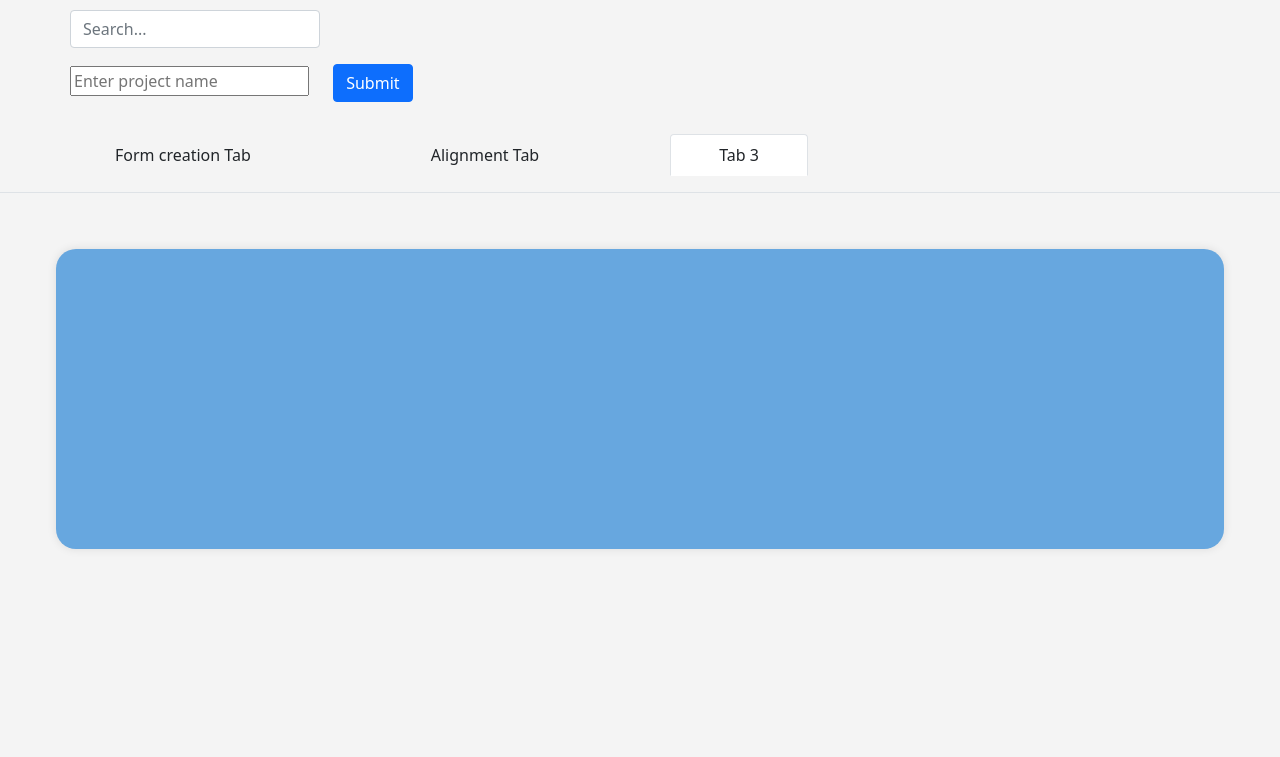
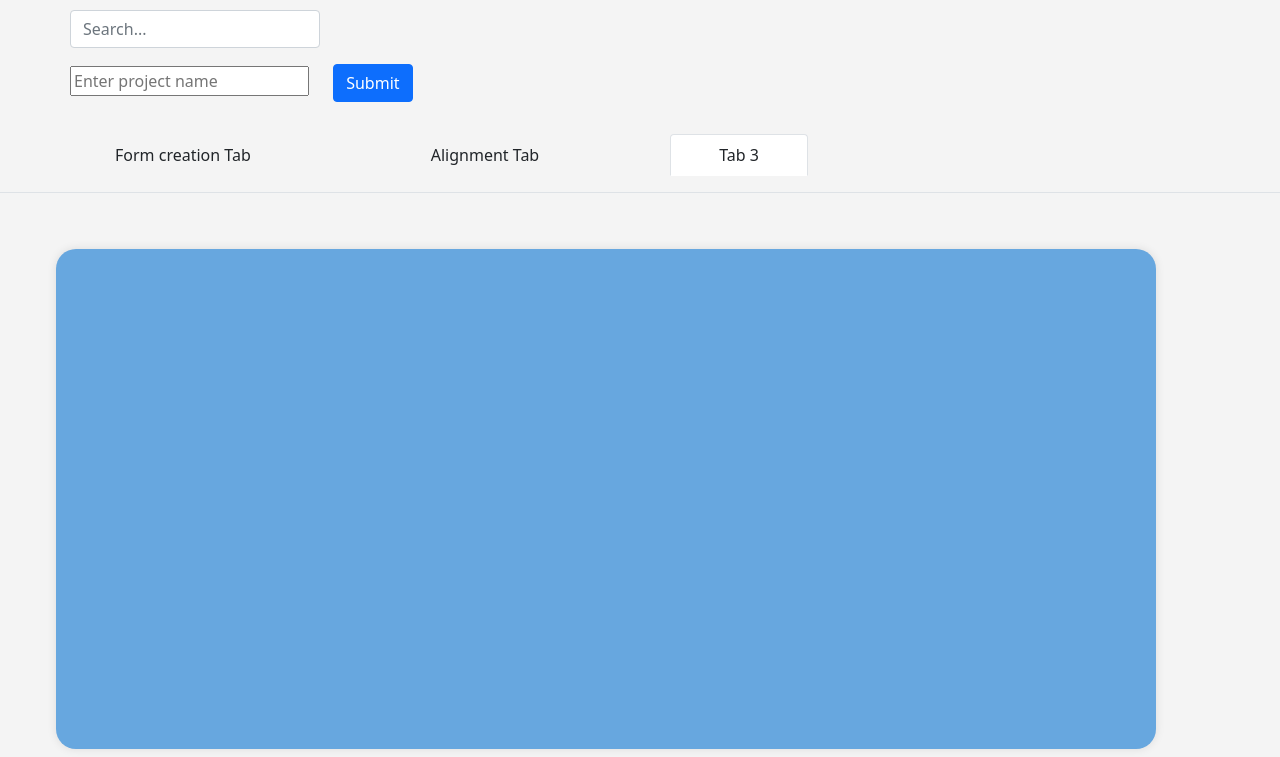
Before and after one commit to Jagan6923/Grid-Five-Input, a Django app: page / in a window 1280 px wide, after a click on "Tab 3". Shown: the part 56-813 px from the top of the page. Before the commit the page ends 605 px from the top, so only its background shows below. Run offline with Django 5.2, Linux system fonts and the light colour scheme.

Commit message:
modified

```diff
--- a/formapp/templates/index.html
+++ b/formapp/templates/index.html
@@ -59,12 +59,12 @@
 
     .draggable {
       cursor: grab;
-      /* Change cursor to grab to indicate draggable */
+
     }
 
     .dragging {
       opacity: 0.5;
-      /* Reduce opacity of dragged element */
+
     }
 
     #projectbutton {
@@ -89,6 +89,7 @@
       <a class="navbar-brand" href="#">Web components</a>
     </div>
   </nav>
+  <div>
     <form id="projectForm" class="mb-3">
       <input id="searchInput" type="text" class="form-control mb-3 " placeholder="Search...">
       <input type="text" id="projectName" placeholder="Enter project name">
@@ -96,6 +97,7 @@
       <span id="successMessage" class="bg-success"></span>
       <span id="errorMessage" class="bg-danger"></span>
     </form>
+  </div>
   <div class="text-white">
     <ul class="nav nav-tabs">
       <li class="nav-item">
@@ -182,7 +184,7 @@
       <div class="tab-pane fade" id="tabContent2">
         <div class="grid" id="emptyGrid"></div>
       </div>
-      <div class="tab-pane fade" id="tabContent3" style="height: 300px;"></div>
+      <div class="tab-pane fade" id="tabContent3" style="height: 500px;width: 1100px;"></div>
     </div>
   </div>
 
@@ -401,15 +403,12 @@
           var formName = $(this).find('input[id$="-name"]').val();
           var redirectPath = $(this).find('input[id$="-redirect"]').val();
           var formHtml = '';
-
-          var labelHtml = `<div style="margin-bottom: 15px;" class="label label-large">${formName} ${redirectPath}</div>`;
+          var labelHtml = `<div style="margin-bottom: 15px;" class="label label-large">${formName} </div>`;
           formHtml += labelHtml;
 
           $(this).find('.dynamic-field').each(function () {
             var fieldName = $(this).find('input[type="text"]').val();
-
             var selectedOption = $(this).find('select option:selected').text();
-
             formHtml += `<div style="margin-bottom: 15px;">${fieldName}</div>`;
             formHtml += `<input type="text" class="form-control" value="${selectedOption}" placeholder="Selected Value" style="margin-bottom: 15px;">`;
           });
--- a/main.html
+++ b/main.html
@@ -151,9 +151,6 @@
             </div>
         </div>
     </div>
-
-
-
     <script src="https://cdn.jsdelivr.net/npm/bootstrap@5.3.0/dist/js/bootstrap.bundle.min.js"></script>
     <script src="https://code.jquery.com/jquery-3.6.4.min.js"></script>
     <script src="https://code.jquery.com/ui/1.12.1/jquery-ui.min.js"></script>
```
Lines whose indentation alone changed are shown as unchanged.
